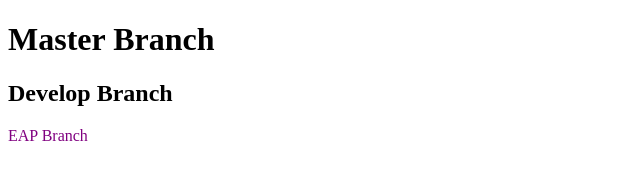
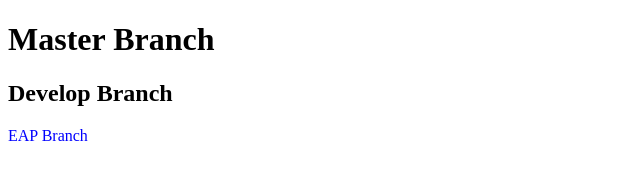
Before and after one commit to eaperkins34/testGit, a plain HTML site: page index.html in a window 1280 px wide. Shown: the full height of the page, 0-640 px from the left. Drawn offline with Linux system fonts and the light colour scheme.

Commit message:
update eap

```diff
--- a/index.html
+++ b/index.html
@@ -9,6 +9,6 @@
     <body>
         <h1>Master Branch</h1>
         <h2>Develop Branch</h2>
-        <p style="color: purple">EAP Branch</p>
+        <p style="color: blue">EAP Branch</p>
     </body>
 </html>
```
